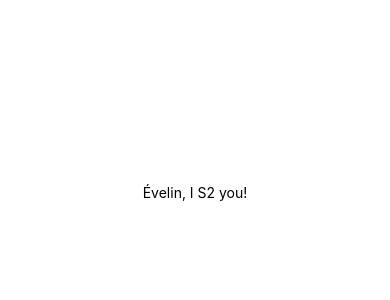
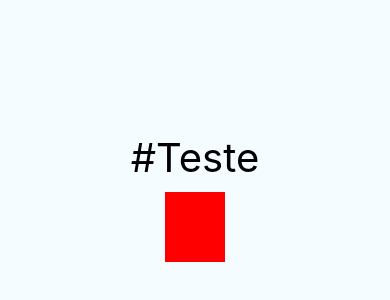
Before and after one commit to jerp86/hunt, a React Native app: screen / in a window 390 px wide. Shown: the part 230-530 px from the top of the page. Built offline with nearby package versions, Linux system fonts and the light colour scheme.

Commit message:
O que são componentes

```diff
--- a/App.js
+++ b/App.js
@@ -4,7 +4,8 @@ import { StyleSheet, Text, View } from "react-native";
 export default function App() {
   return (
     <View style={styles.container}>
-      <Text>Évelin, I S2 you!</Text>
+      <Text style={styles.welcome}>#Teste</Text>
+      <View style={styles.box} />
     </View>
   );
 }
@@ -12,8 +13,18 @@ export default function App() {
 const styles = StyleSheet.create({
   container: {
     flex: 1,
-    backgroundColor: "#fff",
+    justifyContent: "center",
     alignItems: "center",
-    justifyContent: "center"
+    backgroundColor: "#f5fcff"
+  },
+  welcome: {
+    fontSize: 40,
+    textAlign: "center",
+    margin: 10
+  },
+  box: {
+    width: 60,
+    height: 70,
+    backgroundColor: "#F00"
   }
 });
```
